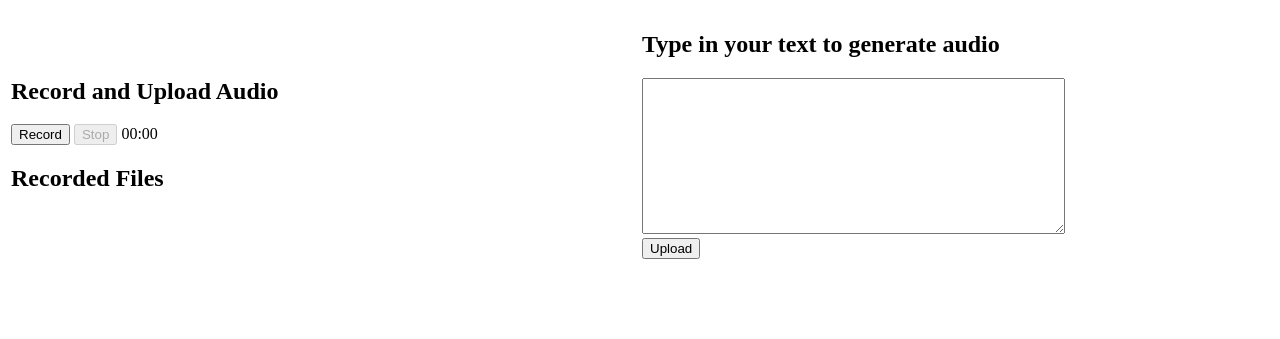
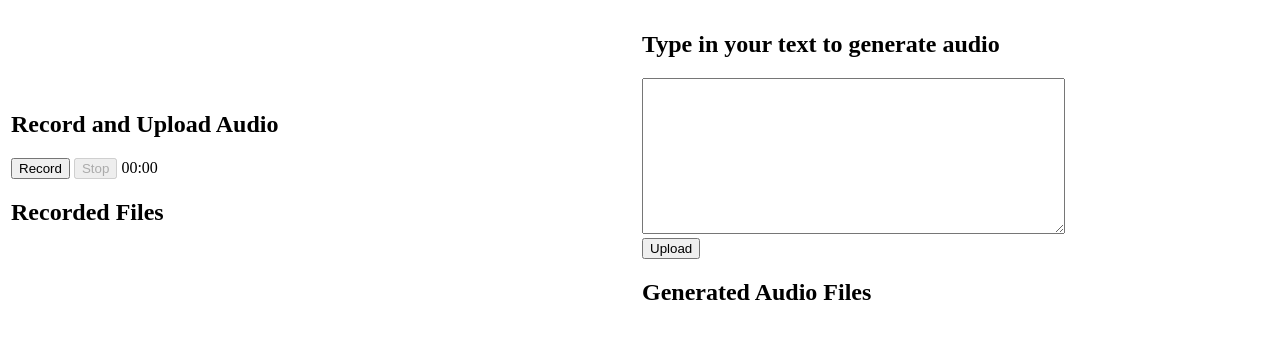
Before and after one commit to Amarrels/AI-Powered-Voice-Text-and-RAG-App, a Flask app: page / in a window 1280 px wide. Shown: the top 339 px of the page. Run offline with Flask 3, Linux system fonts and the light colour scheme.

Commit message:
Edited html and tested again

```diff
--- a/templates/index.html
+++ b/templates/index.html
@@ -42,6 +42,18 @@
                   <input type="submit" value="Upload">
                 </form>
 
+                <h2>Generated Audio Files</h2>
+                <ul>
+                    {% for tts_file in tts_files %}
+                    <li>
+                        <audio controls>
+                            <source src="{{ url_for('tts_file', filename=tts_file) }}">
+                            Your browser does not support the audio element.
+                        </audio><br>
+                        <strong>{{ tts_file }}</strong>
+                    </li>
+                    {% endfor %}
+                </ul>
                 <!-- insert list of files here -->
             </td>
         </tr>
--- /dev/null
+++ b/uploads/20250127-074410PM.txt
@@ -0,0 +1 @@
+I love my dog Gypsy so much
```
Also changed, not shown: 2 other files.
